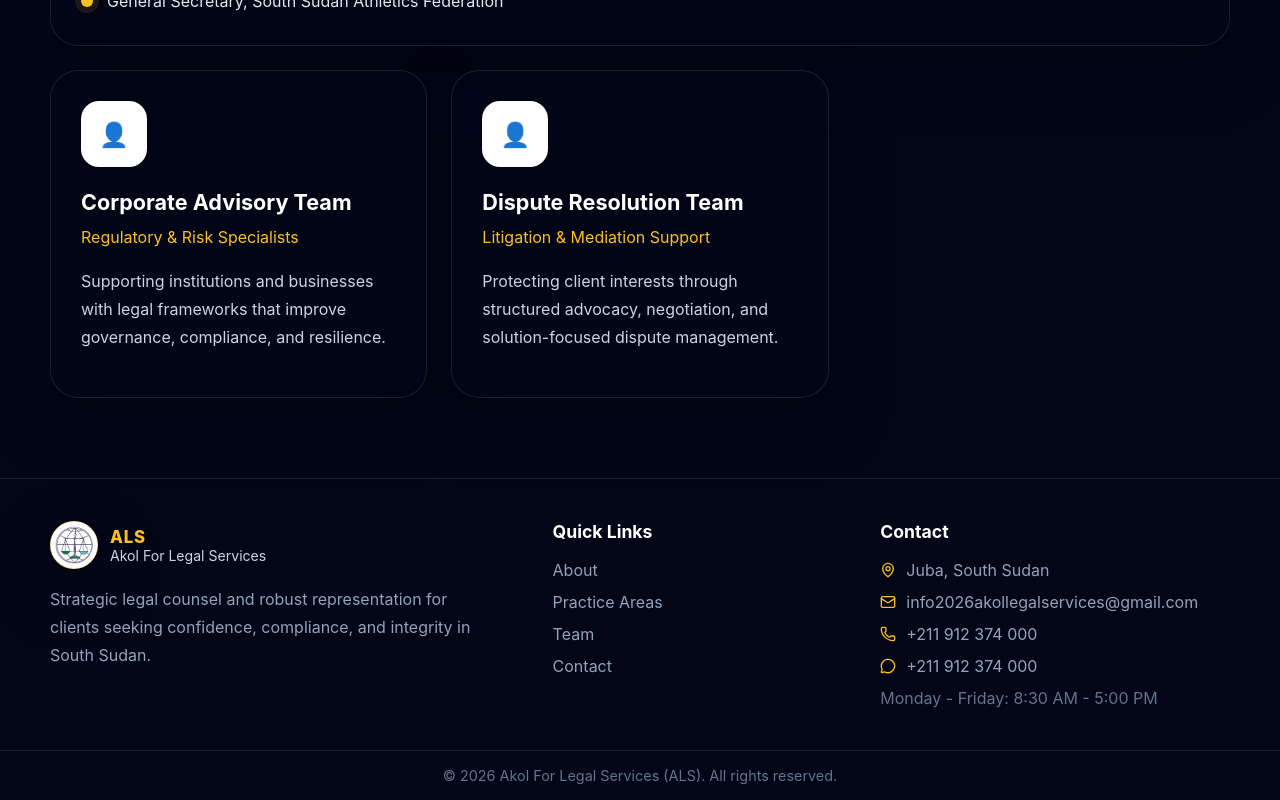
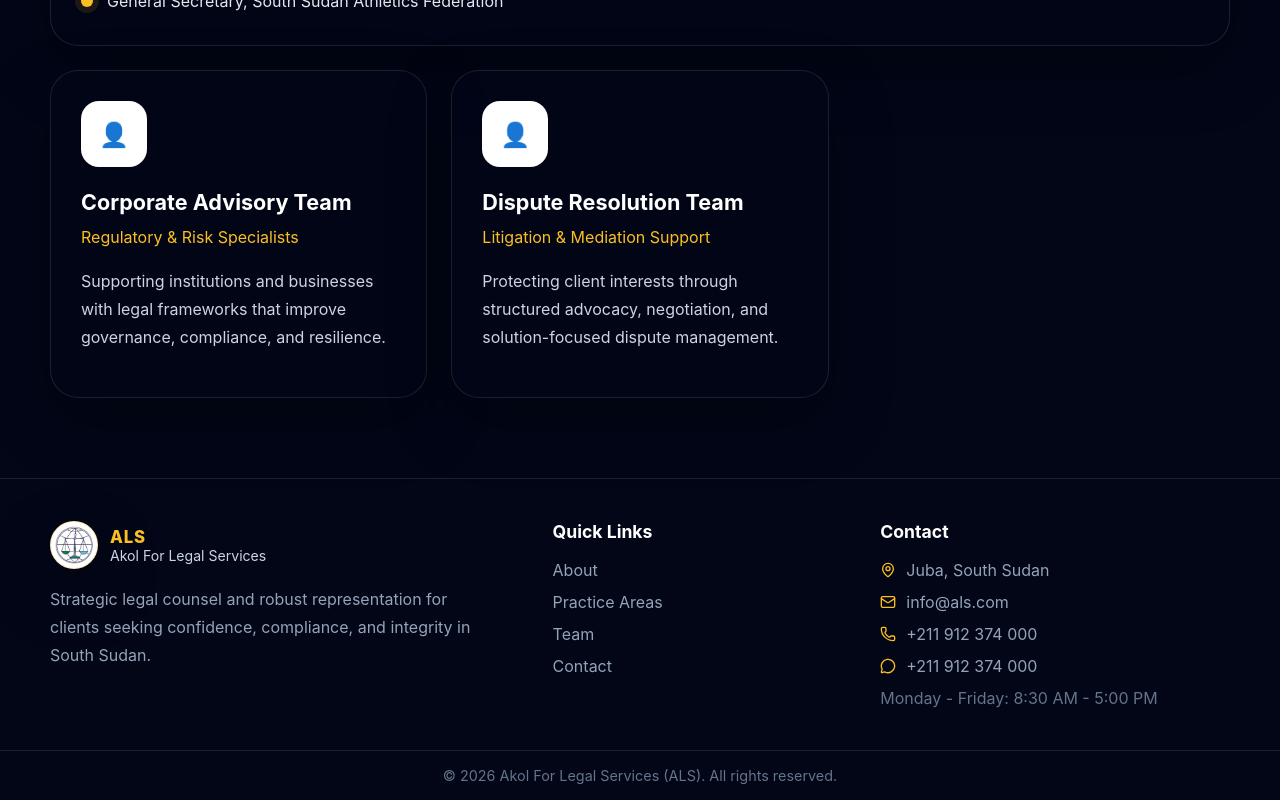
Before and after one commit to Jur815/Akol-Law-Firm-Website, a React (Vite) app: page /team in a window 1280 px wide. Shown: the part 1430-2230 px from the top of the page. Built offline with nearby package versions, Linux system fonts and the light colour scheme.

Commit message:
chore: update public contact email placeholder

```diff
--- a/api/contact.js
+++ b/api/contact.js
@@ -1,11 +1,11 @@
-import { firmContact } from "../src/data/siteData.js";
 import { validateContactPayload } from "../src/utils/contactValidation.js";
 
 const resendEndpoint = "https://api.resend.com/emails";
 const rateLimitWindowMs = 15 * 60 * 1000;
 const maxRequestsPerWindow = 5;
 const rateLimitStore = new Map();
-const defaultRecipientEmail = firmContact.email;
+// Keep delivery on the working mailbox until info@als.com is configured for real email.
+const defaultRecipientEmail = "info2026akollegalservices@gmail.com";
 
 function sendJson(res, statusCode, payload) {
   res.statusCode = statusCode;
--- a/src/data/siteData.js
+++ b/src/data/siteData.js
@@ -10,7 +10,8 @@ import {
 export const firmContact = {
   name: "Akol For Legal Services (ALS)",
   location: "Juba, South Sudan",
-  email: "info2026akollegalservices@gmail.com",
+  // Public-facing placeholder until the als.com mailbox is purchased and configured.
+  email: "info@als.com",
   phone: "+211 912 374 000",
   whatsappDisplay: "+211 912 374 000",
   whatsapp: "211912374000",
```
Also changed, not shown: 1 other file (tests, documents, lock files or other folders).
